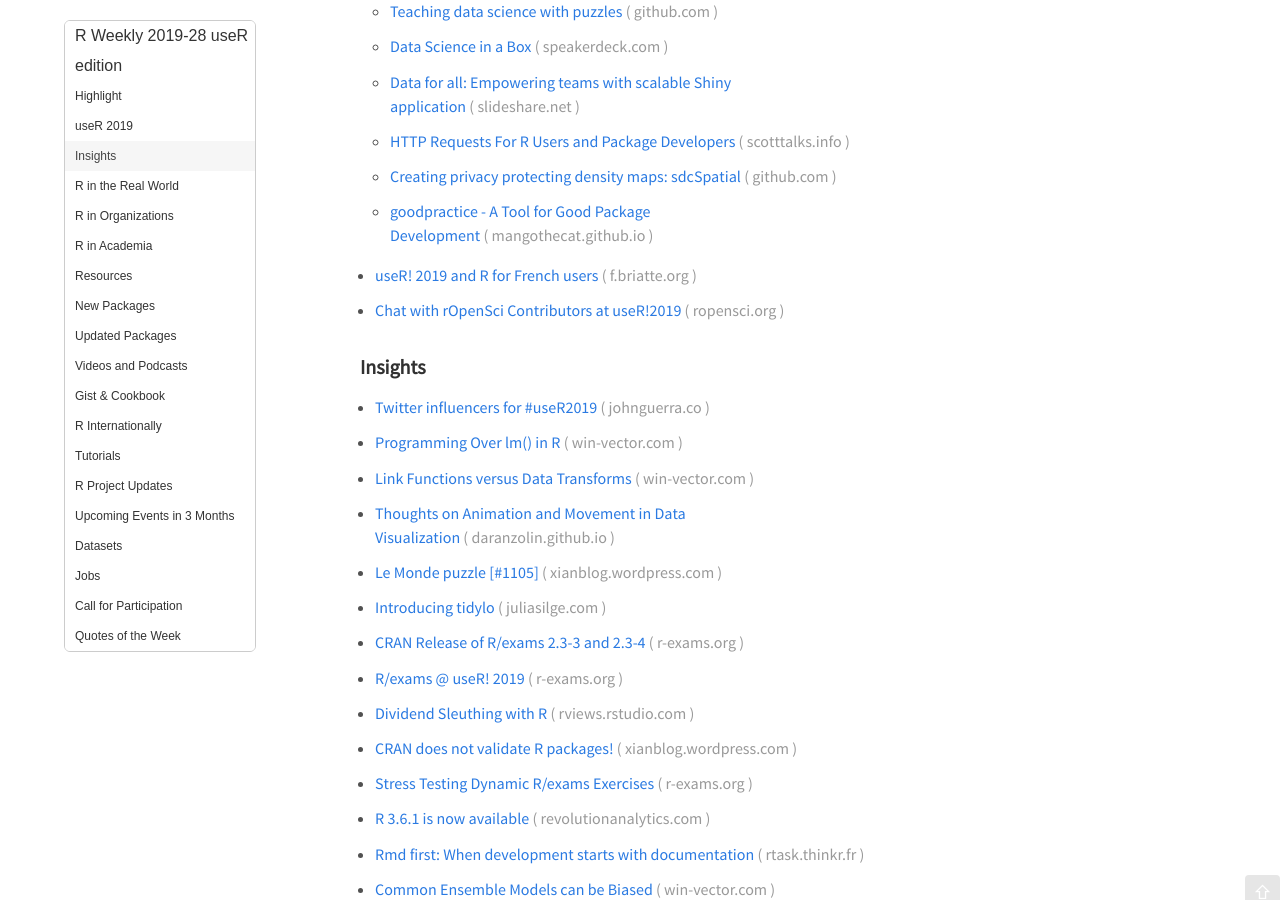
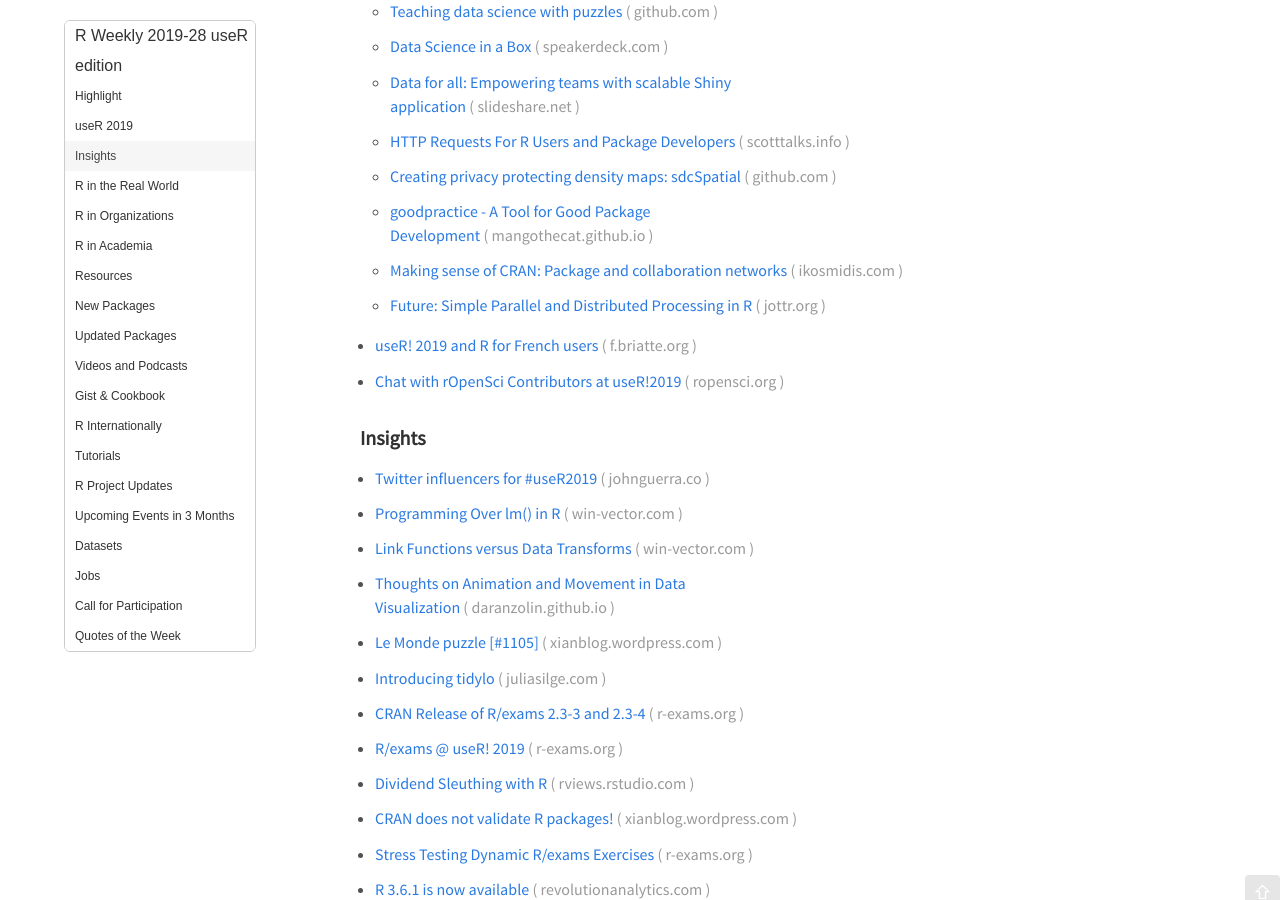
Before and after one commit to rweekly/rweekly.org, a Jekyll site: the page built from draft.md, in a window 1280 px wide and 900 px high, scrolled down 2483 px. Built offline with Jekyll 4.4.1, drawn with Linux system fonts in a browser that asks for light colours; emoji names are drawn with the system emoji font; comment, search, counter and statistics services are not loaded.

Commit message:
more useR content

```diff
--- a/draft.md
+++ b/draft.md
@@ -70,6 +70,8 @@
     + [HTTP Requests For R Users and Package Developers](https://scotttalks.info/user-http/#/intro)
     + [Creating privacy protecting density maps: sdcSpatial](https://github.com/edwindj/sdcSpatial/raw/master/useR2019/presentation.pdf)
     + [goodpractice - A Tool for Good Package Development](https://mangothecat.github.io/goodpractice/index.html)
+    + [Making sense of CRAN: Package and collaboration networks](http://ikosmidis.com/files/ikosmidis_cranly_user2019/)
+    + [Future: Simple Parallel and Distributed Processing in R](https://www.jottr.org/2019/07/12/future-user2019-slides/)
 
 + [useR! 2019 and R for French users](https://f.briatte.org/r/user-2019-and-r-for-french-users)
 + [Chat with rOpenSci Contributors at useR!2019](https://ropensci.org/blog/2019/07/08/user2019/)
```
